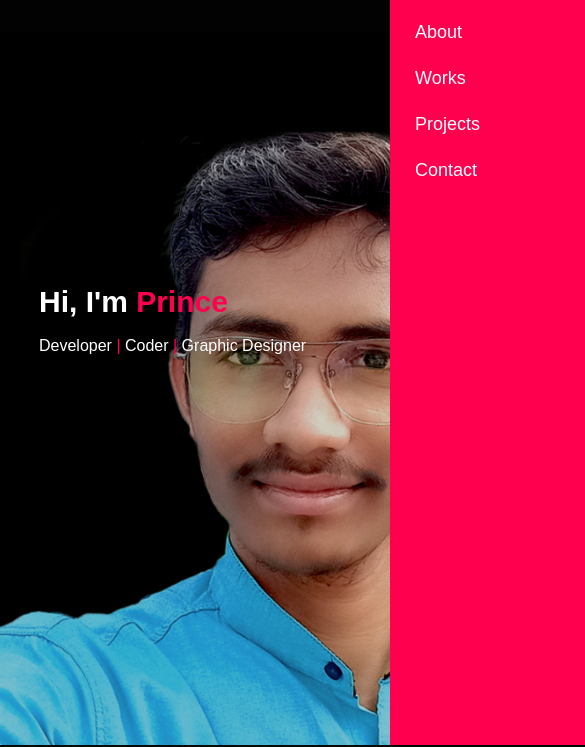
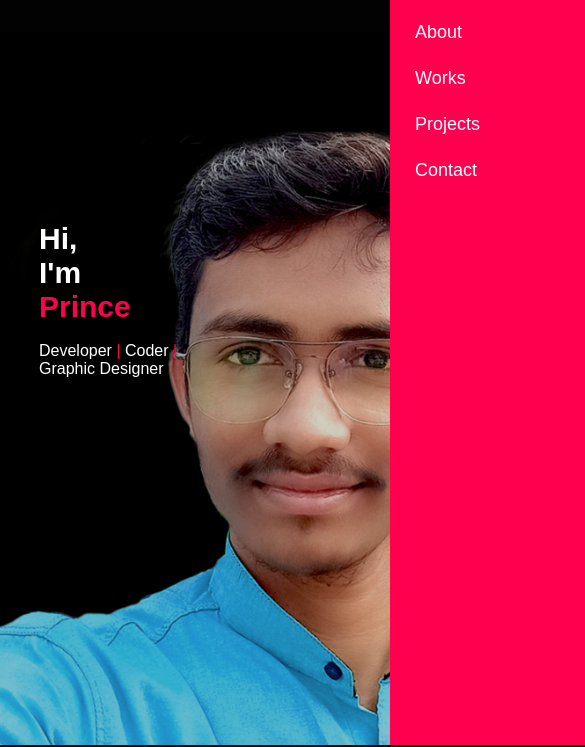
Before and after one commit to pm-2001/portfolio.github.io, a plain HTML site: page index.html in a window 390 px wide. Shown: the part 99-846 px from the top of the page, 585 px wide, since content can reach past the window. Drawn offline with Linux system fonts and the light colour scheme.

Commit message:
minor changes

```diff
--- a/index.html
+++ b/index.html
@@ -199,7 +199,7 @@
    </script>
 
 <script>
-    const scriptURL = 'https://script.google.com/macros/s/AKfycbwPaWXwt6MoNtVbj6Yx6OsCa6kc5QuALieuN0liTPoOI0sbhNC0O58BTwO88jih60Q/exec'
+    const scriptURL = 'https://script.google.com/macros/s/AKfycbwmvApP16FGjubb_Z5IopENlmsZve1mqoN6SITHhuEkihODal4zwG914vVXsbZX4GuH/exec'
     const form = document.forms['submit-to-google-sheet']
     const msg = document.getElementById("msg")
 
--- a/style.css
+++ b/style.css
@@ -385,12 +385,14 @@ nav .fa-solid{
     }
 
     .header-text{
-        margin-top: 100%;
+        margin-top: 80%;
         font-size: 16px;
+        padding-right: 150px;
     }
 
     .header-text h1{
         font-size: 30px;
+        padding-right: 1000px;
     }
 
     nav .fa-solid{
```
